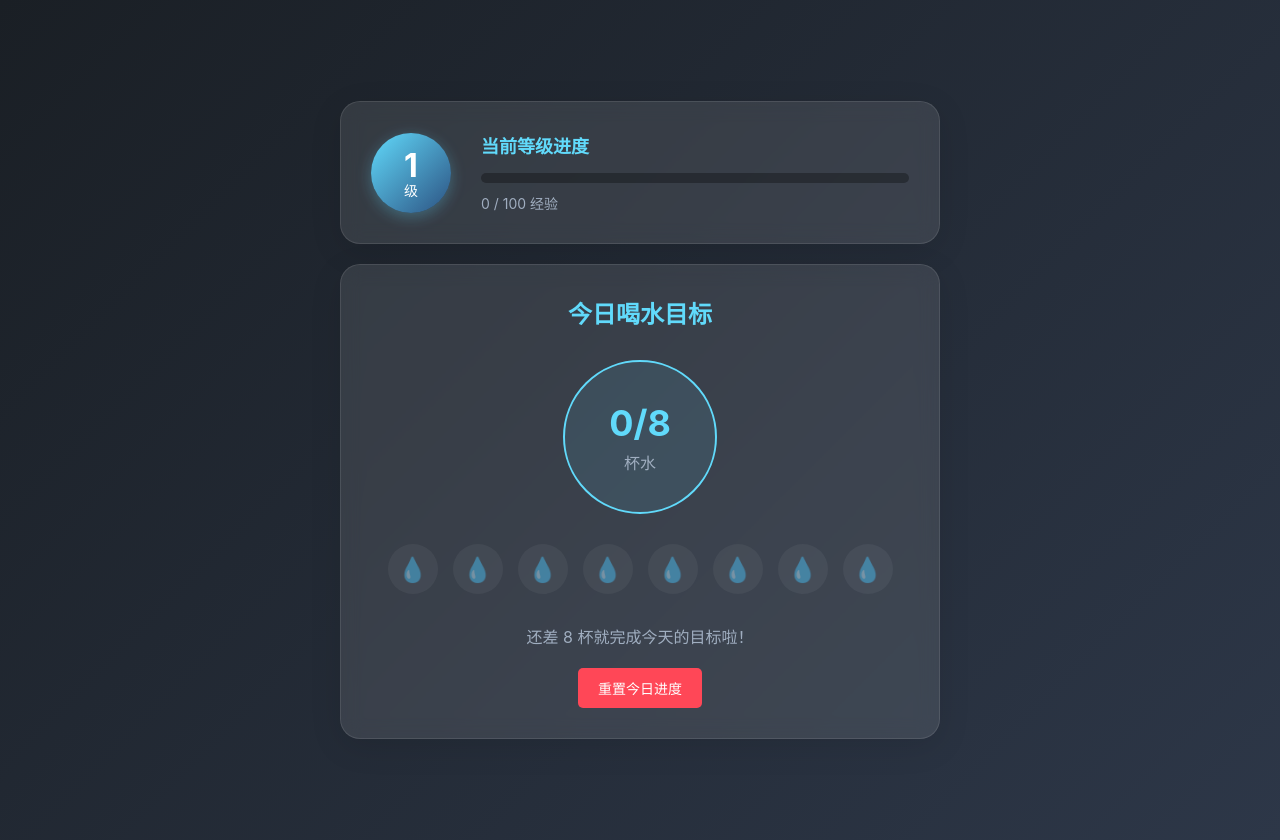
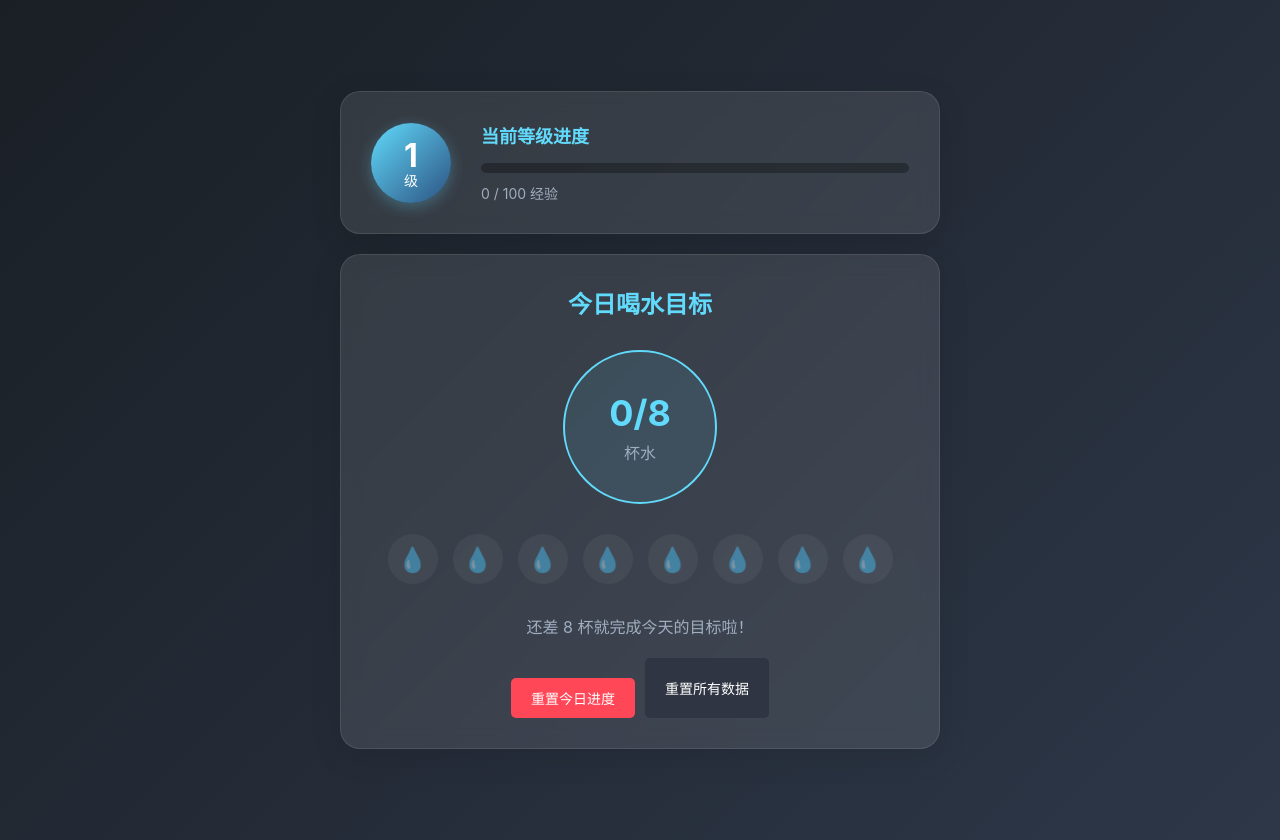
Before and after one commit to 3300255162/drink-water, a React (Create React App) app: page / in a window 1280 px wide. Built offline with nearby package versions, Linux system fonts and the light colour scheme; the HTML template or start-up script is replaced by a standard one.

Commit message:
添加全部重置功能

```diff
--- a/src/App.css
+++ b/src/App.css
@@ -192,3 +192,37 @@
 .reset-button:hover {
   background-color: #ff6b81;
 }
+
+.button-group {
+  display: flex;
+  gap: 10px;
+  justify-content: center;
+  margin-top: 20px;
+}
+
+.reset-button, .reset-all-button {
+  padding: 10px 20px;
+  border: none;
+  border-radius: 5px;
+  cursor: pointer;
+  font-size: 14px;
+  transition: background-color 0.3s ease;
+}
+
+.reset-button {
+  background-color: #ff4757;
+  color: white;
+}
+
+.reset-all-button {
+  background-color: #2f3542;
+  color: white;
+}
+
+.reset-button:hover {
+  background-color: #ff6b81;
+}
+
+.reset-all-button:hover {
+  background-color: #3d3d3d;
+}
--- a/src/App.js
+++ b/src/App.js
@@ -63,6 +63,18 @@ function App() {
     localStorage.setItem('waterCount', '0');
   };
 
+  const resetAll = () => {
+    setWaterCount(0);
+    setLevel(1);
+    setExp(0);
+
+    localStorage.setItem('waterCount', '0');
+    localStorage.setItem('level', '1');
+    localStorage.setItem('exp', '0');
+
+    alert('所有数据已重置！');
+  };
+
   return (
     <div className="App">
       <div className="container">
@@ -106,12 +118,21 @@ function App() {
               : `还差 ${8 - waterCount} 杯就完成今天的目标啦！`}
           </p>
 
+          <div className="button-group">
             <button
               className="reset-button"
               onClick={resetWater}
             >
               重置今日进度
             </button>
+
+            <button
+              className="reset-all-button"
+              onClick={resetAll}
+            >
+              重置所有数据
+            </button>
+          </div>
         </div>
       </div>
     </div>
```
Lines whose indentation alone changed are shown as unchanged.
